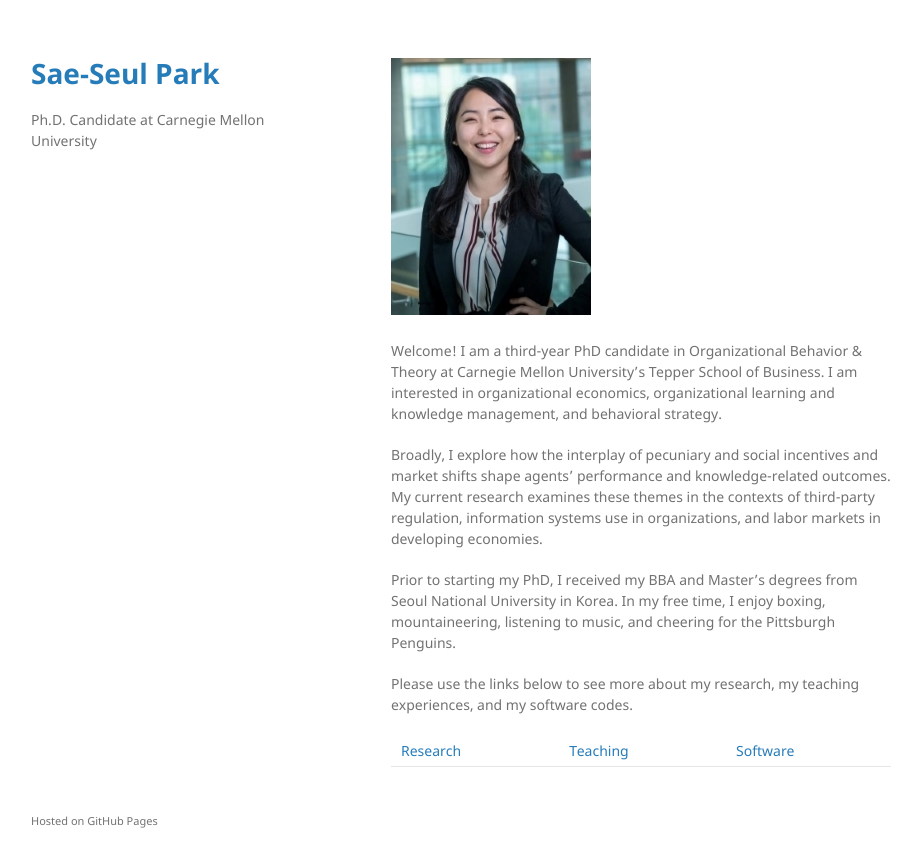
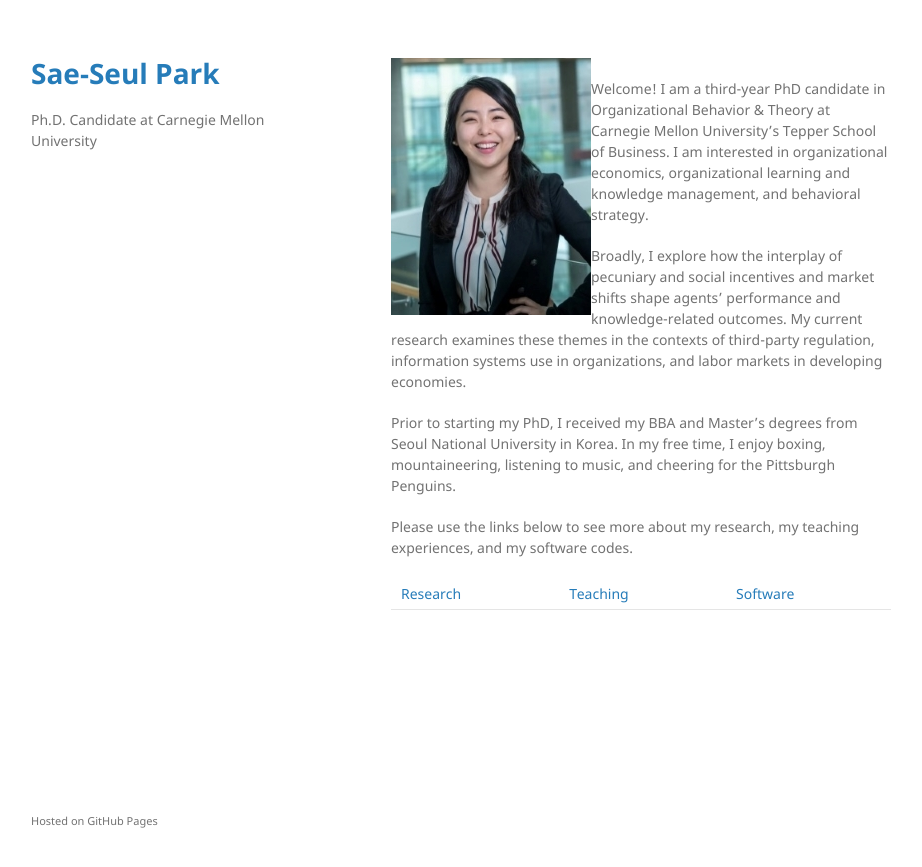
Before and after one commit to saepark/saepark.github.io, a Jekyll site: the page built from index.md, in a window 1280 px wide. Shown: the top 867 px of the page, without its empty margins (179-1101 px from the left). Built offline with Jekyll 4.4.1, drawn with Linux system fonts in a browser that asks for light colours; our own code applies the rules of GitHub Pages for plain Markdown files.

Commit message:
Update index.md

```diff
--- a/index.md
+++ b/index.md
@@ -1,4 +1,4 @@
-![image-left](https://saepark.github.io/assets/img/sae-seul-park.jpg){: .align-left}
+<img align="left" src="https://saepark.github.io/assets/img/sae-seul-park.jpg">
 
 Welcome! I am a third-year PhD candidate in Organizational Behavior & Theory at Carnegie Mellon University's Tepper School of Business. I am interested in organizational economics, organizational learning and knowledge management, and behavioral strategy.
 
```
